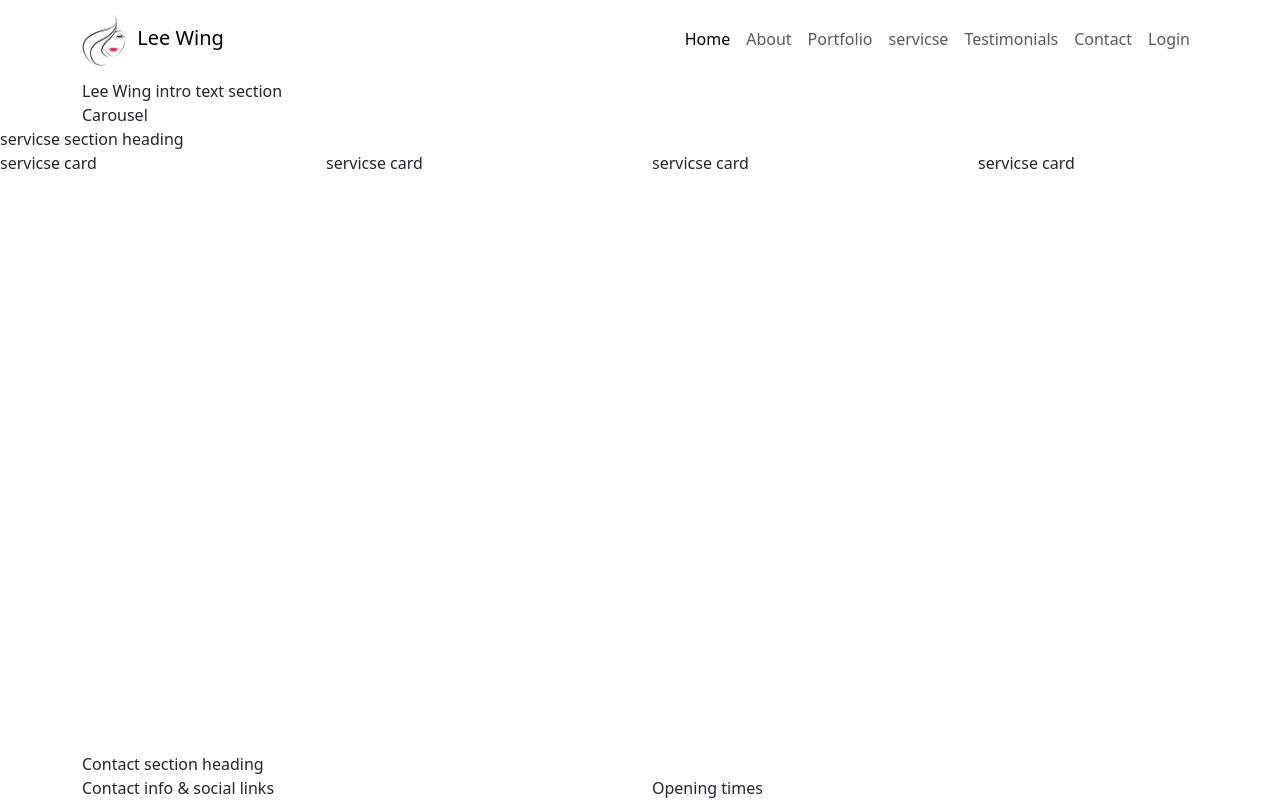
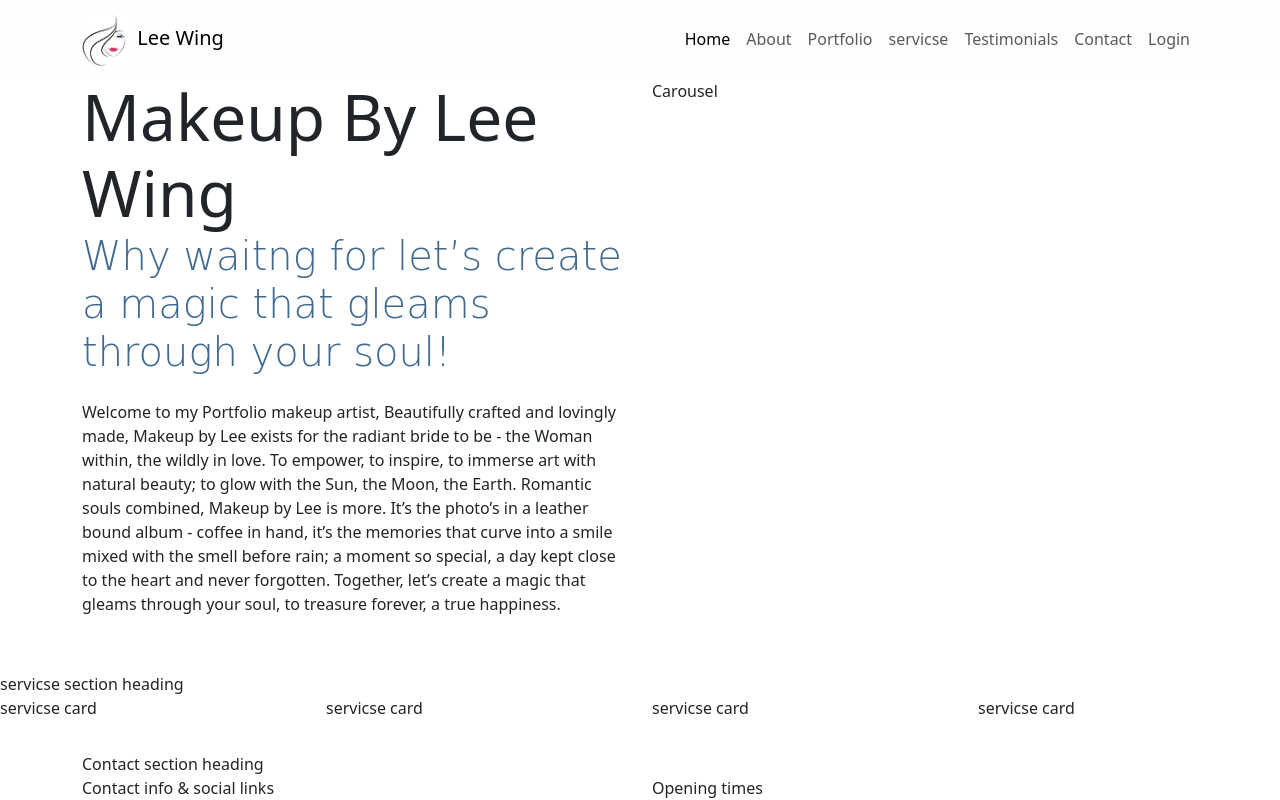
Before and after one commit to suadtech/ProjectLeeWing, a plain HTML site: page index.html in a window 1280 px wide. Drawn offline with nearby package versions, Linux system fonts and the light colour scheme; a web font is replaced by a local one.

Commit message:
adding the header text

```diff
--- a/assets/css/style.css
+++ b/assets/css/style.css
@@ -24,6 +24,7 @@ h2,
 h3 {
     font-family: var(--secondary-font);
     color: var(--primary-color);
+    text-transform: uppercase;
 }
 
 .sub-heading-color {
@@ -39,7 +40,15 @@ h3 {
 #navbar .logo {
     width: 50px;
 }
+.section{
+    margin: top 2rem;
+    margin-bottom: 2rem;
+}
 
+/* Header */
+#header .lead{
+    font-family: var(--secondary-font);
+}
 /*grid visualistion css for testing*/
 
 /*.container,
--- a/index.html
+++ b/index.html
@@ -32,7 +32,7 @@
     <nav id="navbar" class="navbar navbar-expand-lg" data bg-body-tertiary">
         <div class="container">
             <a class="navbar-brand" href="index.html">
-                <img src="assets/css/log-image/Logo.png" alt="Lee Wing Logo " class="logo" > Lee Wing </a>
+                <img src="assets/css/log-image/Logo.png" alt="Lee Wing Logo " class="logo"> Lee Wing </a>
             <button class="navbar-toggler" type="button" data-bs-toggle="collapse" data-bs-target="#navbarNav"
                 aria-controls="navbarNav" aria-expanded="false" aria-label="Toggle navigation">
                 <span class="navbar-toggler-icon"></span>
@@ -67,11 +67,24 @@
     </nav>
 
     <!--header with carouse1-->
-    <header class="container">
+    <header id="header" class="container section">
+        <div class="row">
+                <div class="col-12 col-xl-6 text-center text-xl-start">
+                    <hi class="display-3">Makeup By Lee Wing</hi>
+                    <p class="lead display-6 sub-heading-color">Why waitng for let’s create a magic that gleams through
+                        your soul! </p>
+                    <p class="my-4">Welcome to my Portfolio makeup artist, Beautifully crafted and lovingly made, Makeup
+                        by Lee exists for the radiant bride to be - the Woman within, the wildly in love. To empower, to
+                        inspire, to immerse art with natural beauty; to glow with the Sun, the Moon, the Earth.
+                        Romantic souls combined, Makeup by Lee is more. It’s the photo’s in a leather bound album -
+                        coffee in hand, it’s the memories that curve into a smile mixed with the smell before rain; a
+                        moment so special, a day kept close to the heart and never forgotten.
+                        Together, let’s create a magic that gleams through your soul, to treasure forever, a true
+                        happiness.
+                    </p>
 
-        <div>
-            <div class="col-12 col-xl-6">Lee Wing intro text section</div>
-            <div class="col-12 col-xl-6">Carousel</div>
+                </div>
+                <div class="col-12 col-xl-6">Carousel</div>
         </div>
     </header>
 
```
